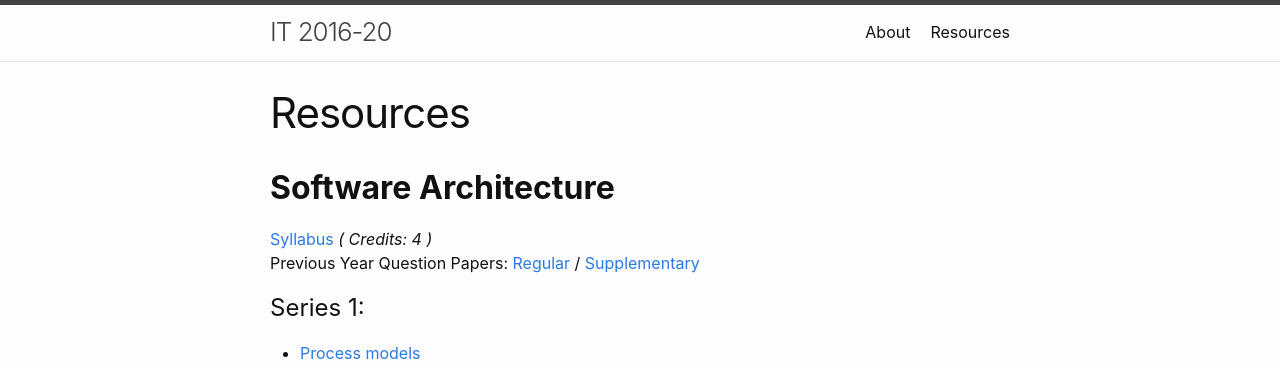
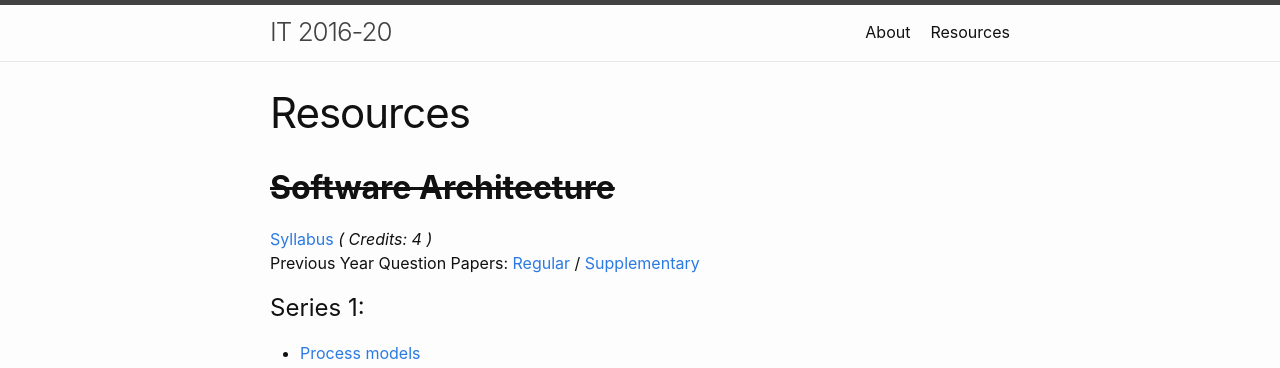
Before and after one commit to IT-GECBH/2020, a Jekyll site: the page built from resources.md, in a window 1280 px wide. Shown: the top 368 px of the page. Built offline with Jekyll 4.4.1, drawn with Linux system fonts in a browser that asks for light colours.

Commit message:
sadp over

```diff
--- a/resources.md
+++ b/resources.md
@@ -3,7 +3,7 @@ layout: page
 title: Resources
 permalink: /resources/
 ---
-## **Software Architecture**
+## ~~**Software Architecture**~~
 [Syllabus][sof-syll] *( Credits: 4 )* <br/>
 Previous Year Question Papers: [Regular][soft-prev-1] / [Supplementary][soft-prev-2]
 # Series 1:
```
